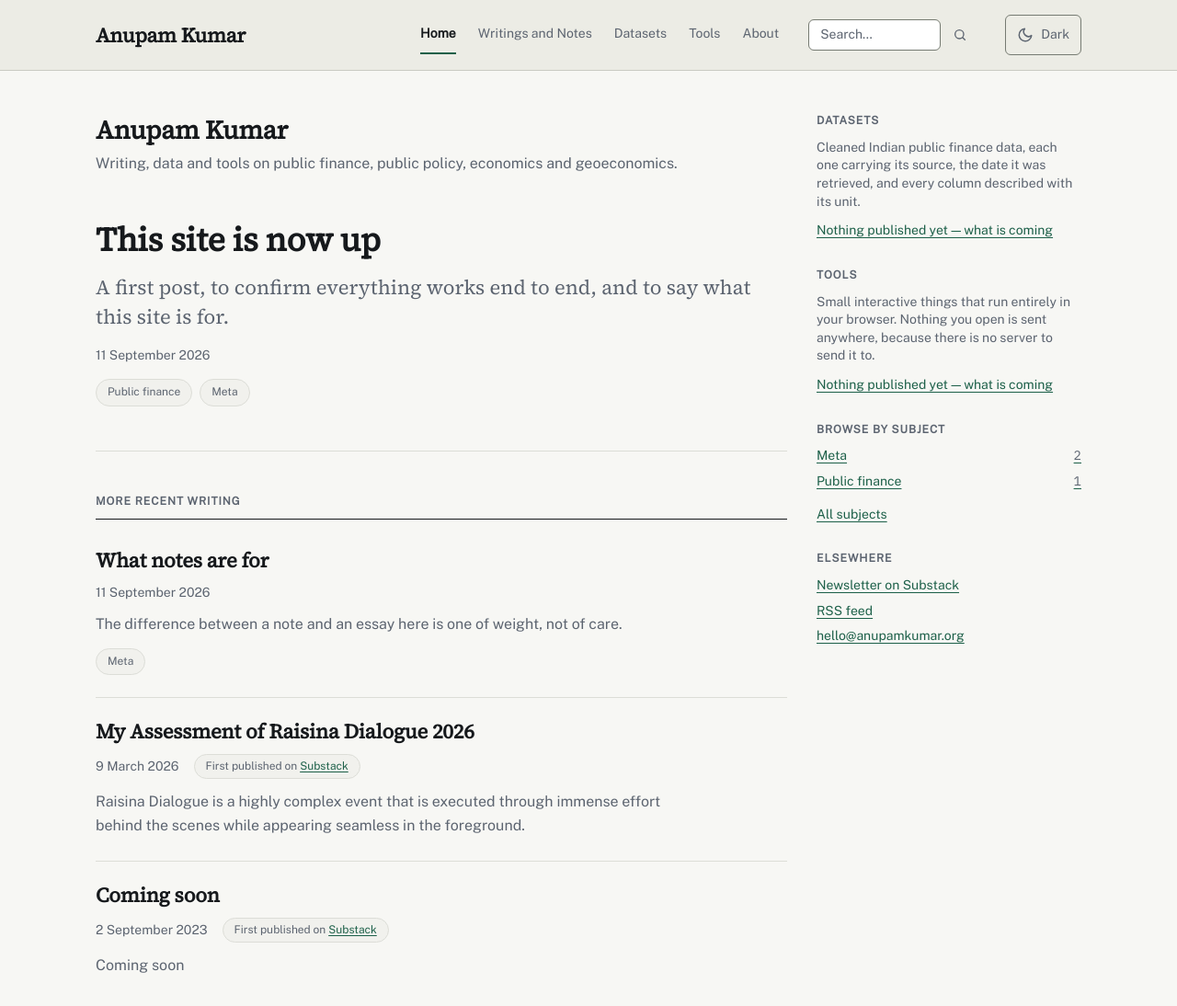
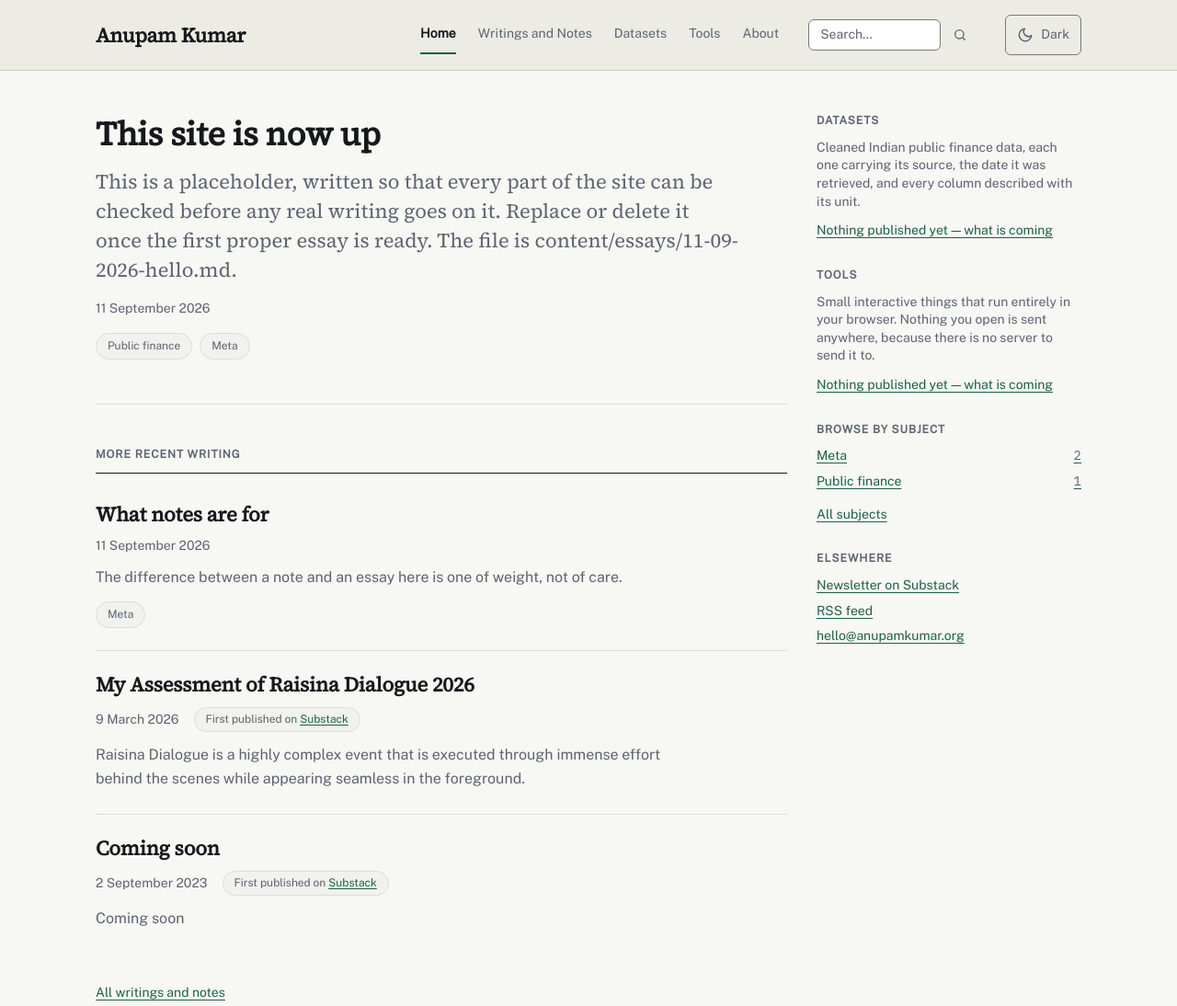
Before and after one commit to asrshadow/anupamkumar.org, an Astro site: page / in a window 1280 px wide. Shown: the top 1094 px of the page at 92% size. Built offline with nearby package versions, Linux system fonts and the light colour scheme; Astro itself is replaced by a stand-in of ours; some packages are replaced by stand-ins of ours.

Commit message:
feat: open the home page with the writing, not an identity line
The name and the one-line description of the site are gone from
view. The name is already at the top left of every page, so
showing it again immediately below said the same thing twice.

The h1 stays, and stays the name of the site rather than the
featured article's title, which would otherwise be read as the
name of the whole site by a screen reader and a search engine. It
is hidden with visually-hidden rather than display:none, which
would hide it from the readers it is there for.

The featured piece now carries a summary of around forty words
drawn from the opening of the piece, rather than the one-sentence
description. The description is also the search-engine snippet,
and those are cut at about 155 characters, so making it long
enough for the home page would have spoiled it in search results.

The extract skips leading images, generated comments and headings
before taking a paragraph, and stops on a sentence end where one
falls near the limit.

```diff
--- a/src/components/FeaturedPiece.astro
+++ b/src/components/FeaturedPiece.astro
@@ -13,6 +13,7 @@
 // ============================================================
 
 import type { Piece } from "../lib/writing";
+import { excerptOf } from "../lib/writing";
 import PostMeta from "./PostMeta.astro";
 import TagList from "./TagList.astro";
 
@@ -21,6 +22,19 @@ interface Props {
 }
 
 const { piece } = Astro.props;
+
+// A longer summary than the listing cards get — around forty
+// words, drawn from the opening of the piece.
+//
+// The one-sentence "description" is not used here, because it is
+// also the search-engine description and those get cut off at
+// about 155 characters. Making it long enough for this spot would
+// spoil it there.
+//
+// If the piece has no usable opening paragraph — it is all
+// headings, or a stub — fall back to the description rather than
+// showing nothing.
+const summary = excerptOf(piece, 40) || piece.description;
 ---
 
 <article class="featured">
@@ -28,7 +42,7 @@ const { piece } = Astro.props;
     <a href={piece.url}>{piece.title}</a>
   </h2>
 
-  <p class="featured-standfirst">{piece.description}</p>
+  <p class="featured-standfirst">{summary}</p>
 
   <PostMeta
     date={piece.date}
--- a/src/lib/writing.ts
+++ b/src/lib/writing.ts
@@ -171,6 +171,100 @@ export async function getPiecesByTag(tag: string): Promise<Piece[]> {
 // for software.
 // ============================================================
 
+// ============================================================
+// STEP 8 — A longer summary, for the featured piece
+//
+// The "description" field in a piece's frontmatter is ONE
+// SENTENCE. That is on purpose: it is also what search engines
+// show, and they cut a description off at roughly 155 characters.
+// Writing 40 words there would fix the home page and spoil the
+// search result.
+//
+// So where a longer summary is wanted — currently only the
+// featured piece at the top of the home page — it is taken from
+// the opening of the piece instead. Nothing extra to write.
+//
+// This reads the raw Markdown, so it has to strip the Markdown
+// out again. That is what most of the function below is doing.
+// ============================================================
+
+export function excerptOf(piece: Piece, wordLimit = 40): string {
+  // The piece's own text, before Astro turns it into HTML.
+  const raw = piece.entry.body ?? "";
+
+  // Work paragraph by paragraph, and take the first one that is
+  // actually prose. The opening of a piece is often an image, a
+  // generated comment or a heading, none of which summarise it.
+  const paragraphs = raw.split(/\n\s*\n/);
+
+  for (const block of paragraphs) {
+    const text = stripMarkdown(block);
+
+    // Too short to be a real paragraph — a caption, a stray line.
+    if (text.length < 60) continue;
+
+    return trimToWords(text, wordLimit);
+  }
+
+  // Nothing usable. The caller falls back to the description.
+  return "";
+}
+
+/** Take the Markdown marks off a block, leaving the words. */
+function stripMarkdown(block: string): string {
+  let text = block;
+
+  // Generated files from Substack open with an HTML comment.
+  text = text.replace(/<!--[\s\S]*?-->/g, "");
+
+  // Images first, so that the "!" of an image is gone before links
+  // are handled — otherwise an image becomes a stray "!" plus the
+  // alt text, which reads as shouting.
+  text = text.replace(/!\[[^\]]*\]\([^)]*\)/g, "");
+
+  // A link keeps its words and loses its address.
+  text = text.replace(/\[([^\]]*)\]\([^)]*\)/g, "$1");
+
+  // Any remaining HTML tags.
+  text = text.replace(/<[^>]+>/g, "");
+
+  // Emphasis, code marks, heading hashes, quote marks and list
+  // bullets at the start of a line.
+  text = text.replace(/[*_`]/g, "");
+  text = text.replace(/^\s{0,3}#{1,6}\s+/gm, "");
+  text = text.replace(/^\s{0,3}[>\-+*]\s+/gm, "");
+
+  // Collapse every run of whitespace, including the line breaks
+  // inside a paragraph, into single spaces.
+  return text.replace(/\s+/g, " ").trim();
+}
+
+/**
+ * Cut to roughly the word limit, then stop at the end of a
+ * sentence if one is near, so the summary does not break off in
+ * the middle of a clause.
+ */
+function trimToWords(text: string, wordLimit: number): string {
+  const words = text.split(" ");
+
+  // Already short enough to use whole.
+  if (words.length <= wordLimit) return text;
+
+  const cut = words.slice(0, wordLimit).join(" ");
+
+  // Prefer ending on a full stop, if one falls in the last third.
+  const lastStop = Math.max(
+    cut.lastIndexOf(". "),
+    cut.lastIndexOf("? "),
+    cut.lastIndexOf("! "),
+  );
+
+  if (lastStop > cut.length * 0.6) return cut.slice(0, lastStop + 1);
+
+  // Otherwise trail off, so it is visibly an extract.
+  return cut.replace(/[,;:]$/, "") + "…";
+}
+
 export function formatDate(date: Date): string {
   return new Intl.DateTimeFormat("en-GB", {
     day: "numeric",
--- a/src/pages/index.astro
+++ b/src/pages/index.astro
@@ -42,20 +42,25 @@ function displayTag(tag: string): string {
   description="Writing, data and tools on public finance, public policy, economics and geoeconomics — with the aim of making economic information usable by people who are not economists."
 >
   <PageShell asideLabel="Elsewhere on this site">
-    <!-- Every page needs exactly one h1, and it has to be the
-         identity of the page rather than the title of one article —
-         otherwise the newest essay's title would be read as the
-         name of the whole site.
+    <!-- THE H1 IS HERE BUT NOT SHOWN, AND BOTH HALVES OF THAT
+         matter.
 
-         Set at --size-xl and not --size-3xl on purpose: the
-         featured piece below it should be the largest thing here. -->
-    <header class="identity">
-      <h1>Anupam Kumar</h1>
-      <p>
-        Writing, data and tools on public finance, public policy, economics and
-        geoeconomics.
-      </p>
-    </header>
+         It has to exist, and it has to be the name of the site
+         rather than the title of an article. It is what a screen
+         reader announces as the name of the page and what a search
+         engine reads as its subject, so putting the newest essay's
+         title here would make that essay the name of the whole
+         site. Having no h1 at all leaves the page unnamed.
+
+         It is not shown because the page should open with the
+         writing. The name is already at the top left of every page
+         in the header, so displaying it again immediately below
+         would say the same thing twice.
+
+         .visually-hidden keeps it available to screen readers.
+         display: none would hide it from them too, which would
+         defeat the point of having it. -->
+    <h1 class="visually-hidden">Anupam Kumar</h1>
 
     {
       featured ? (
@@ -143,23 +148,6 @@ function displayTag(tag: string): string {
 </BaseLayout>
 
 <style>
-  .identity {
-    max-width: var(--measure);
-    margin-bottom: var(--space-7);
-  }
-
-  .identity h1 {
-    font-size: var(--size-xl);
-    margin: 0 0 var(--space-2);
-  }
-
-  .identity p {
-    margin: 0;
-    color: var(--colour-ink-muted);
-    line-height: var(--leading-body);
-    text-wrap: pretty;
-  }
-
   .see-all {
     margin: var(--space-6) 0 0;
     font-size: var(--size-sm);
```
